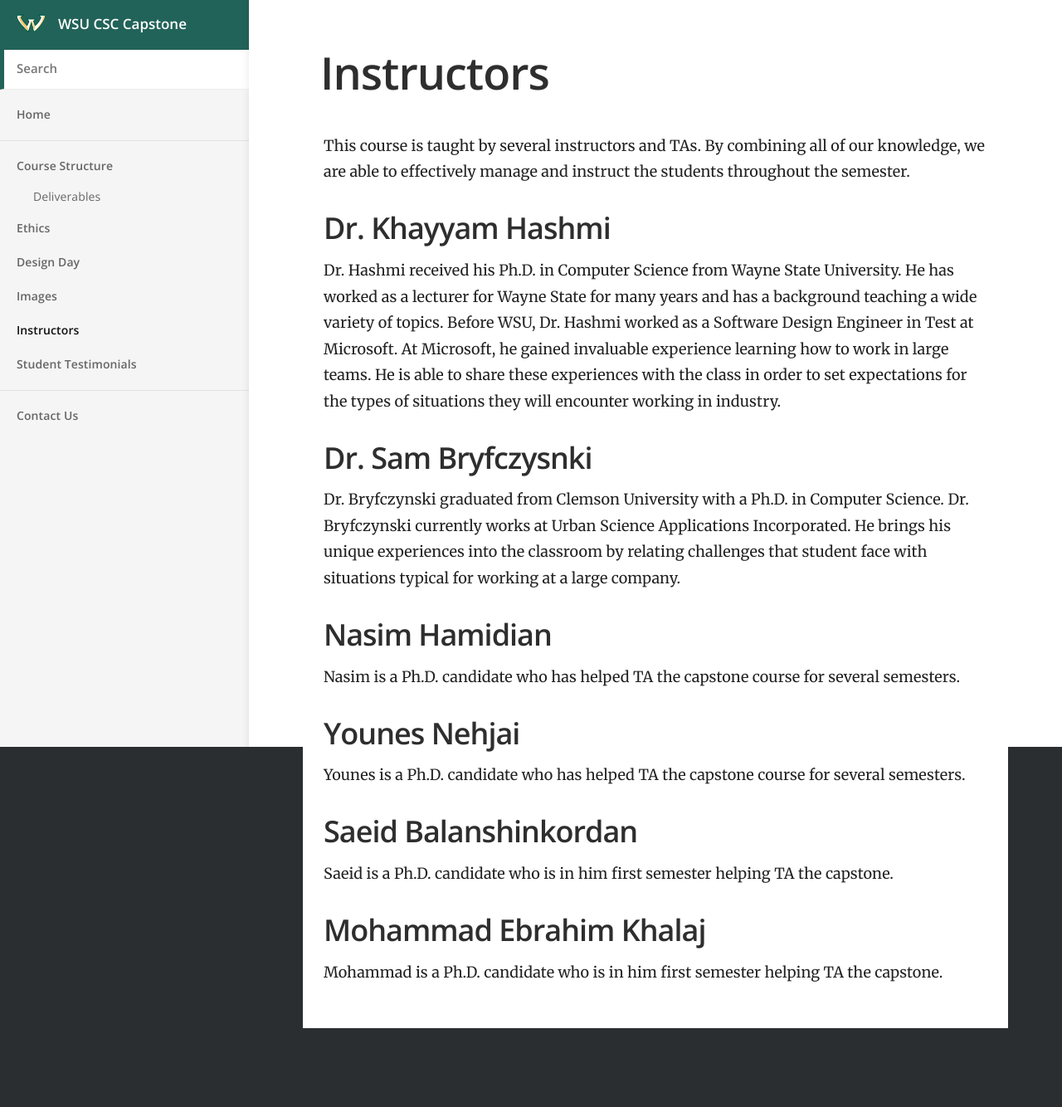
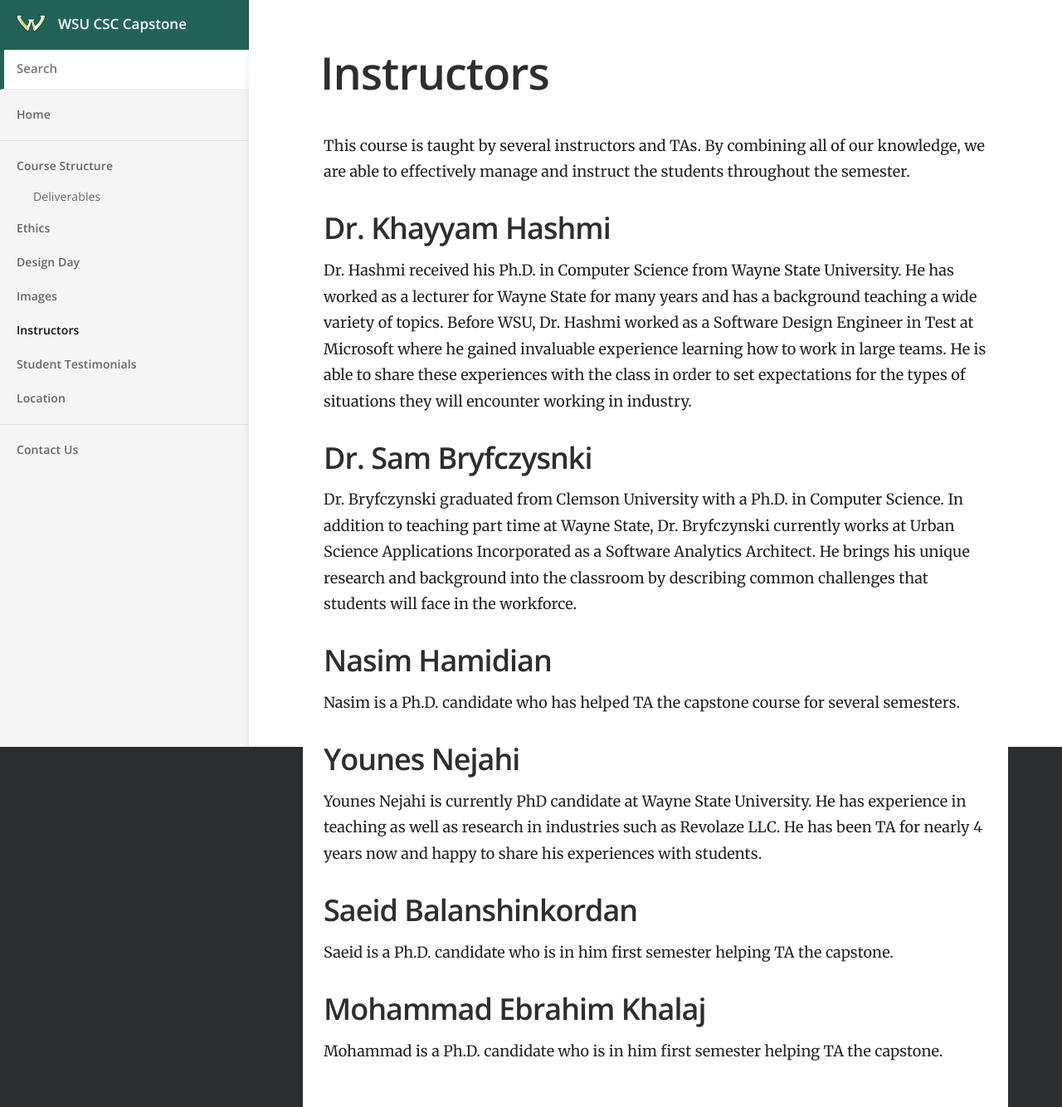
Before and after one commit to wsu-csc-capstone/wsu-csc-capstone.github.io, a Jekyll site: the page built from _docs/instructors/index.md, in a window 1280 px wide. Shown: the whole page at 83% size. Built offline with Jekyll 4.4.1, drawn with Linux system fonts in a browser that asks for light colours; before the commit the page ends 1239 px from its top, so only the background shows below that.

Commit message:
Adding a few pages

```diff
--- a/_docs/instructors/index.md
+++ b/_docs/instructors/index.md
@@ -12,20 +12,23 @@ manage and instruct the students throughout the semester.
 ## Dr. Khayyam Hashmi
 Dr. Hashmi received his Ph.D. in Computer Science from Wayne State University. He has worked as a lecturer
 for Wayne State for many years and has a background teaching a wide variety of topics. Before WSU, Dr. Hashmi
-worked as a Software Design Engineer in Test at Microsoft. At Microsoft, he gained invaluable experience learning how to
+worked as a Software Design Engineer in Test at Microsoft where he gained invaluable experience learning how to
 work in large teams. He is able to share these experiences with the class in order to set expectations
 for the types of situations they will encounter working in industry.
 
 ## Dr. Sam Bryfczysnki
-Dr. Bryfczynski graduated from Clemson University with a Ph.D. in Computer Science. Dr. Bryfczynski currently
-works at Urban Science Applications Incorporated. He brings his unique experiences into the classroom
-by relating challenges that student face with situations typical for working at a large company.
+Dr. Bryfczynski graduated from Clemson University with a Ph.D. in Computer Science. In addition to teaching part
+time at Wayne State, Dr. Bryfczynski currently works at Urban Science Applications Incorporated as a Software
+Analytics Architect. He brings his unique research and background into the classroom by describing common challenges
+that students will face in the workforce.
 
 ## Nasim Hamidian
 Nasim is a Ph.D. candidate who has helped TA the capstone course for several semesters.
 
-## Younes Nehjai
-Younes is a Ph.D. candidate who has helped TA the capstone course for several semesters.
+## Younes Nejahi
+Younes Nejahi is currently PhD candidate at Wayne State University. He has experience in teaching as
+well as research in industries such as Revolaze LLC. He has been TA for nearly 4 years now and happy
+to share his experiences with students.
 
 ## Saeid Balanshinkordan
 Saeid is a Ph.D. candidate who is in him first semester helping TA the capstone.
```
Also changed, not shown: _docs/course-structure/index.md (+4 -4 lines), _docs/design-day/index.md (+2 -0 lines), _docs/location/index.md (added, +13 -0 lines), images/Telehealth.jpg (added).
